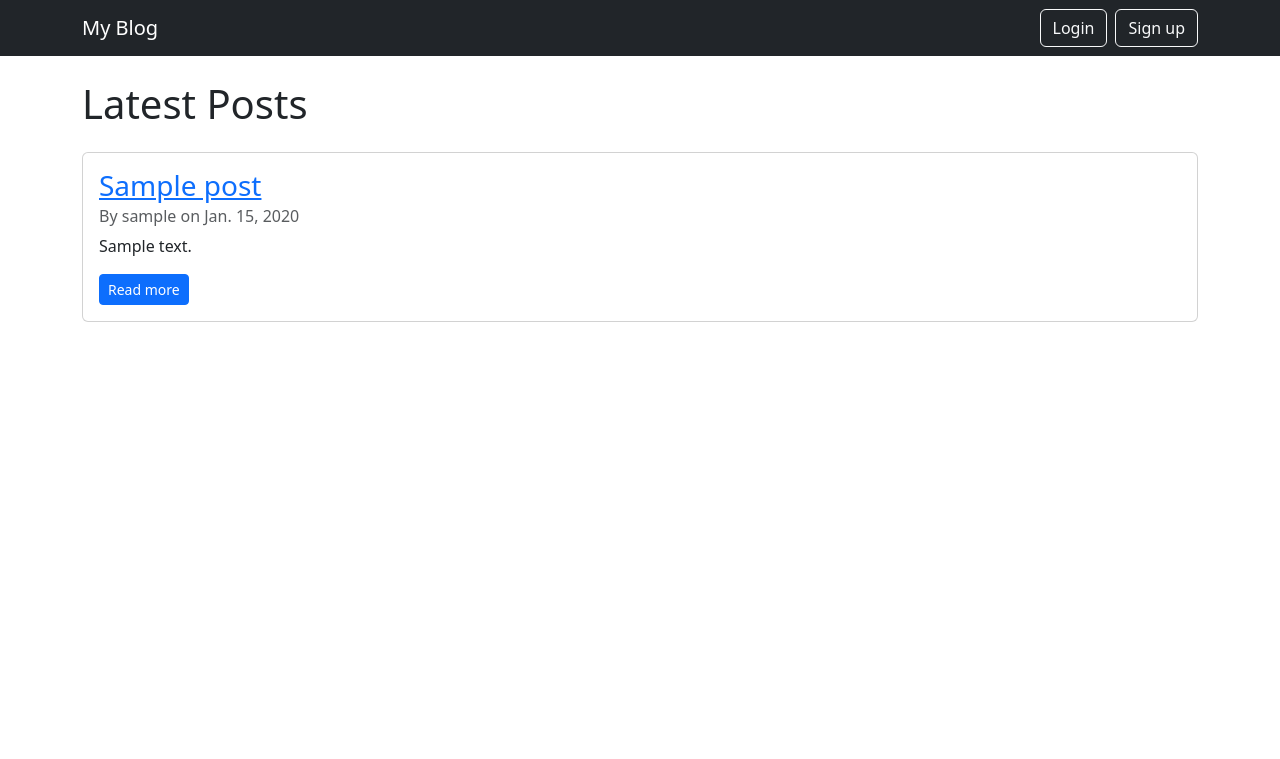
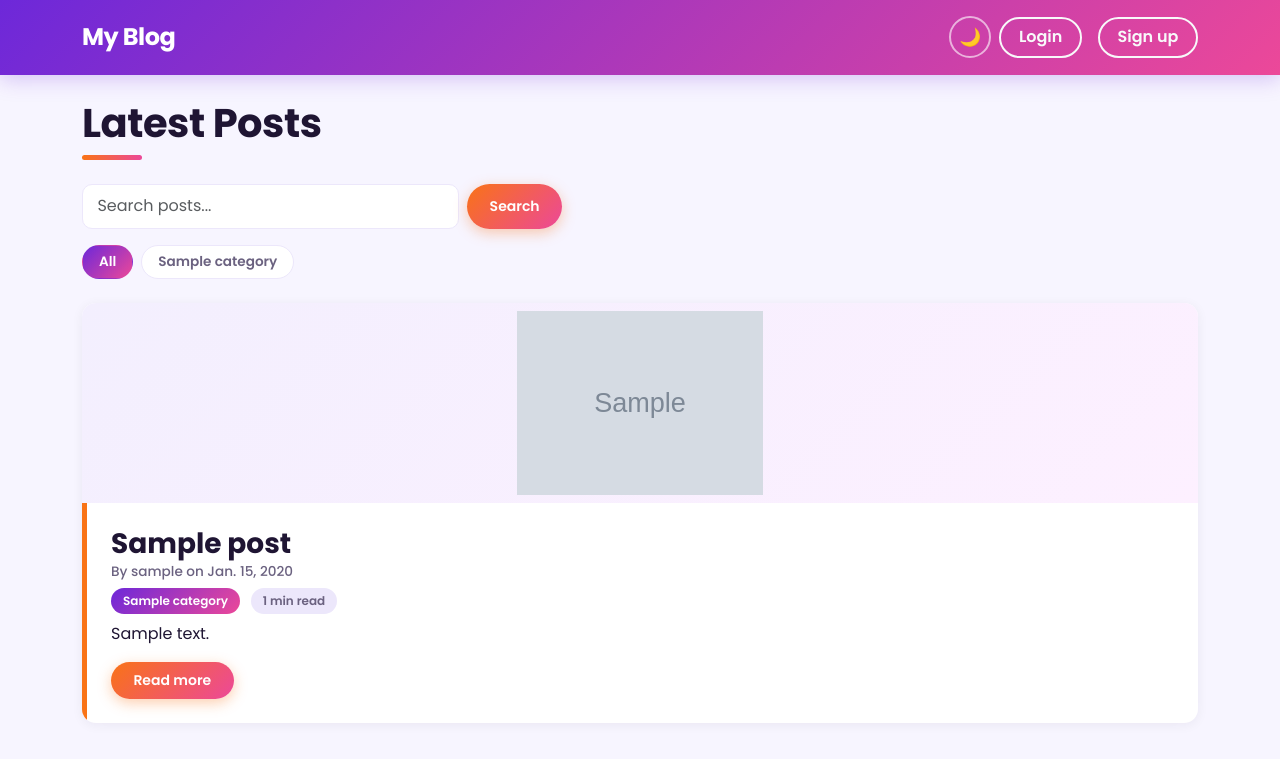
Before and after one commit to MugaiGreg/django-blog, a Django app: page / in a window 1280 px wide. Shown: the top 759 px of the page. Run offline with Django 5.2, Linux system fonts and the light colour scheme; tables that the repository leaves empty hold one stand-in row (values such as "Sample post"); grey boxes marked "Sample" are stand-in pictures.

Commit message:
updated blog templates and views

```diff
--- a/blogproject/blog/forms.py
+++ b/blogproject/blog/forms.py
@@ -6,9 +6,11 @@ from .models import Comment, Post
 class PostForm(forms.ModelForm):
     class Meta:
         model = Post
-        fields = ['title', 'content', 'published']
+        fields = ['title', 'category', 'image', 'content', 'published']
         widgets = {
             'title': forms.TextInput(attrs={'class': 'form-control'}),
+            'category': forms.Select(attrs={'class': 'form-select'}),
+            'image': forms.ClearableFileInput(attrs={'class': 'form-control'}),
             'content': forms.Textarea(attrs={'class': 'form-control', 'rows': 10}),
         }
 
--- /dev/null
+++ b/blogproject/blog/static/blog/style.css
@@ -0,0 +1,369 @@
+:root {
+  --primary: #6d28d9;      /* deep violet */
+  --primary-light: #8b5cf6;
+  --accent: #f97316;       /* bold orange */
+  --accent-light: #fb923c;
+  --pink: #ec4899;
+  --bg: #f7f5ff;
+  --card-bg: #ffffff;
+  --text: #1f1533;
+  --text-muted: #6b6280;
+  --border: #ece7fb;
+  --radius: 14px;
+}
+
+[data-theme="dark"] {
+  --bg: #14101f;
+  --card-bg: #1f1a30;
+  --text: #f1eefc;
+  --text-muted: #a99fc9;
+  --border: #332a4d;
+}
+
+body {
+  background: var(--bg);
+  color: var(--text);
+  font-family: 'Poppins', -apple-system, BlinkMacSystemFont, 'Segoe UI', sans-serif;
+  transition: background 0.2s ease, color 0.2s ease;
+}
+
+/* Theme toggle button */
+.theme-toggle {
+  border: 2px solid rgba(255,255,255,0.6);
+  background: transparent;
+  color: #fff;
+  border-radius: 999px;
+  width: 42px;
+  height: 42px;
+  font-size: 1.1rem;
+  display: inline-flex;
+  align-items: center;
+  justify-content: center;
+  cursor: pointer;
+  transition: all 0.15s ease;
+}
+
+.theme-toggle:hover {
+  background: #fff;
+  color: var(--primary);
+  transform: translateY(-1px);
+}
+
+/* Navbar */
+.navbar {
+  background: linear-gradient(135deg, var(--primary) 0%, var(--pink) 100%) !important;
+  box-shadow: 0 4px 20px rgba(109, 40, 217, 0.25);
+  padding-top: 0.9rem;
+  padding-bottom: 0.9rem;
+}
+
+.navbar-brand {
+  font-weight: 700;
+  font-size: 1.5rem;
+  letter-spacing: -0.5px;
+}
+
+.navbar .btn-outline-light {
+  border-radius: 999px;
+  border-width: 2px;
+  font-weight: 600;
+  padding: 0.4rem 1.1rem;
+  transition: all 0.15s ease;
+}
+
+.navbar .btn-outline-light:hover {
+  background: #fff;
+  color: var(--primary);
+  transform: translateY(-1px);
+}
+
+/* Buttons */
+.btn-primary {
+  background: linear-gradient(135deg, var(--accent) 0%, var(--pink) 100%);
+  border: none;
+  border-radius: 999px;
+  font-weight: 600;
+  padding: 0.5rem 1.4rem;
+  box-shadow: 0 4px 14px rgba(249, 115, 22, 0.35);
+  transition: transform 0.15s ease, box-shadow 0.15s ease;
+}
+
+.btn-primary:hover {
+  transform: translateY(-2px);
+  box-shadow: 0 6px 18px rgba(249, 115, 22, 0.45);
+  background: linear-gradient(135deg, var(--accent-light) 0%, var(--pink) 100%);
+}
+
+.btn-secondary {
+  border-radius: 999px;
+  font-weight: 600;
+  background: #efeaff;
+  border: none;
+  color: var(--primary);
+}
+
+.btn-secondary:hover {
+  background: #e0d5ff;
+  color: var(--primary);
+}
+
+.btn-danger {
+  border-radius: 999px;
+  font-weight: 600;
+}
+
+/* Post cards */
+.card {
+  border: none;
+  border-radius: var(--radius);
+  background: var(--card-bg);
+  color: var(--text);
+  box-shadow: 0 2px 12px rgba(31, 21, 51, 0.06);
+  transition: transform 0.18s ease, box-shadow 0.18s ease, background 0.2s ease;
+  overflow: hidden;
+}
+
+/* Empty states */
+.empty-state {
+  text-align: center;
+  padding: 3rem 1.5rem;
+  background: var(--card-bg);
+  border-radius: var(--radius);
+  color: var(--text-muted);
+}
+
+.empty-state .empty-icon {
+  font-size: 2.6rem;
+  display: block;
+  margin-bottom: 0.75rem;
+}
+
+.empty-state a {
+  color: var(--primary);
+  font-weight: 600;
+}
+
+.card:hover {
+  transform: translateY(-4px);
+  box-shadow: 0 10px 28px rgba(109, 40, 217, 0.14);
+}
+
+.card-body {
+  border-left: 5px solid var(--accent);
+  padding: 1.5rem;
+}
+
+.card-title a {
+  color: var(--text);
+  text-decoration: none;
+  font-weight: 700;
+}
+
+.card-title a:hover {
+  color: var(--primary);
+}
+
+.card-subtitle {
+  font-size: 0.85rem;
+  color: var(--text-muted) !important;
+}
+
+/* Headings */
+h1 {
+  font-weight: 700;
+  letter-spacing: -0.5px;
+}
+
+h1.mb-4 {
+  position: relative;
+  display: inline-block;
+}
+
+h1.mb-4::after {
+  content: '';
+  display: block;
+  width: 60px;
+  height: 5px;
+  border-radius: 4px;
+  background: linear-gradient(90deg, var(--accent), var(--pink));
+  margin-top: 8px;
+}
+
+/* Article detail */
+article h1 {
+  font-size: 2.2rem;
+}
+
+article p {
+  font-size: 1.08rem;
+  line-height: 1.75;
+}
+
+/* Comments */
+.border-bottom {
+  border-color: var(--border) !important;
+}
+
+/* Forms */
+.form-control, textarea.form-control {
+  border-radius: 10px;
+  border: 1.5px solid var(--border);
+  padding: 0.6rem 0.9rem;
+}
+
+.form-control:focus {
+  border-color: var(--primary-light);
+  box-shadow: 0 0 0 3px rgba(139, 92, 246, 0.15);
+}
+
+.form-check-input:checked {
+  background-color: var(--accent);
+  border-color: var(--accent);
+}
+
+/* Alerts */
+.alert-info {
+  background: #fdf0ff;
+  border: none;
+  border-left: 4px solid var(--pink);
+  border-radius: 10px;
+  color: var(--text);
+}
+
+/* Pagination */
+.pagination .page-link {
+  border: none;
+  color: var(--primary);
+  border-radius: 8px;
+  margin: 0 3px;
+  font-weight: 600;
+}
+
+.pagination .page-item.disabled .page-link {
+  background: transparent;
+  color: var(--text-muted);
+}
+
+.pagination .page-item .page-link:hover {
+  background: #efeaff;
+}
+
+/* Category & meta badges */
+.post-badge {
+  display: inline-block;
+  padding: 0.25rem 0.75rem;
+  border-radius: 999px;
+  font-size: 0.75rem;
+  font-weight: 600;
+  margin-right: 0.4rem;
+}
+
+.post-badge.category {
+  background: linear-gradient(135deg, var(--primary) 0%, var(--pink) 100%);
+  color: #fff;
+}
+
+.post-badge.reading-time {
+  background: var(--border);
+  color: var(--text-muted);
+}
+
+/* Search bar */
+.search-bar {
+  display: flex;
+  gap: 0.5rem;
+  max-width: 480px;
+}
+
+.search-bar .form-control {
+  background: var(--card-bg);
+  color: var(--text);
+}
+
+/* Category filter pills */
+.category-filters {
+  display: flex;
+  flex-wrap: wrap;
+  gap: 0.5rem;
+}
+
+.filter-pill {
+  display: inline-block;
+  padding: 0.35rem 1rem;
+  border-radius: 999px;
+  background: var(--card-bg);
+  color: var(--text-muted);
+  border: 1.5px solid var(--border);
+  font-size: 0.85rem;
+  font-weight: 600;
+  text-decoration: none;
+  transition: all 0.15s ease;
+}
+
+.filter-pill:hover {
+  border-color: var(--primary-light);
+  color: var(--primary);
+}
+
+.filter-pill.active {
+  background: linear-gradient(135deg, var(--primary) 0%, var(--pink) 100%);
+  border-color: transparent;
+  color: #fff;
+}
+
+/* Post images */
+.post-thumb {
+  width: 100%;
+  height: 200px;
+  object-fit: contain;
+  background: linear-gradient(135deg, #f3effe 0%, #fdf0ff 100%);
+  padding: 0.5rem 0;
+  display: block;
+}
+
+[data-theme="dark"] .post-thumb {
+  background: linear-gradient(135deg, #241c38 0%, #2b1e35 100%);
+}
+
+.post-banner {
+  width: 100%;
+  max-height: 420px;
+  object-fit: contain;
+  background: linear-gradient(135deg, #f3effe 0%, #fdf0ff 100%);
+  border-radius: var(--radius);
+  padding: 1rem 0;
+  display: block;
+}
+
+[data-theme="dark"] .post-banner {
+  background: linear-gradient(135deg, #241c38 0%, #2b1e35 100%);
+}
+
+.current-image {
+  max-width: 220px;
+  border-radius: 10px;
+  display: block;
+}
+
+/* Password visibility toggle */
+.password-wrapper {
+  position: relative;
+}
+
+.password-wrapper input[type="password"],
+.password-wrapper input[type="text"] {
+  padding-right: 2.75rem;
+}
+
+.password-toggle-btn {
+  position: absolute;
+  right: 0.6rem;
+  top: 50%;
+  transform: translateY(-50%);
+  background: none;
+  border: none;
+  font-size: 1rem;
+  cursor: pointer;
+  line-height: 1;
+  padding: 0.2rem;
+}
--- a/blogproject/blog/templates/blog/base.html
+++ b/blogproject/blog/templates/blog/base.html
@@ -4,13 +4,25 @@
     <meta charset="UTF-8">
     <meta name="viewport" content="width=device-width, initial-scale=1.0">
     <title>{% block title %}My Blog{% endblock %}</title>
+    {% load static %}
     <link rel="stylesheet" href="https://cdn.jsdelivr.net/npm/bootstrap@5.3.3/dist/css/bootstrap.min.css">
+    <link rel="preconnect" href="https://fonts.googleapis.com">
+    <link href="https://fonts.googleapis.com/css2?family=Poppins:wght@400;500;600;700&display=swap" rel="stylesheet">
+    <link rel="stylesheet" href="{% static 'blog/style.css' %}">
+    <script>
+        (function () {
+            if (localStorage.getItem('theme') === 'dark') {
+                document.documentElement.setAttribute('data-theme', 'dark');
+            }
+        })();
+    </script>
 </head>
 <body>
     <nav class="navbar navbar-expand-lg navbar-dark bg-dark mb-4">
         <div class="container">
             <a class="navbar-brand" href="{% url 'post_list' %}">My Blog</a>
-            <div class="d-flex">
+            <div class="d-flex align-items-center gap-2">
+                <button type="button" class="theme-toggle" id="themeToggle" title="Toggle dark mode">🌙</button>
                 {% if user.is_authenticated %}
                     <a class="btn btn-outline-light me-2" href="{% url 'post_create' %}">New Post</a>
                     <form method="post" action="{% url 'logout' %}" class="d-inline">
@@ -34,5 +46,53 @@
 
         {% block content %}{% endblock %}
     </div>
+
+    <script>
+        const themeToggle = document.getElementById('themeToggle');
+        const root = document.documentElement;
+
+        function updateIcon() {
+            themeToggle.textContent = root.getAttribute('data-theme') === 'dark' ? '☀️' : '🌙';
+        }
+        updateIcon();
+
+                themeToggle.addEventListener('click', function () {
+            if (root.getAttribute('data-theme') === 'dark') {
+                root.removeAttribute('data-theme');
+                localStorage.setItem('theme', 'light');
+            } else {
+                root.setAttribute('data-theme', 'dark');
+                localStorage.setItem('theme', 'dark');
+            }
+            updateIcon();
+        });
+
+        // Add a show/hide toggle to every password field on the page
+        document.querySelectorAll('input[type="password"]').forEach(function (input) {
+            const wrapper = document.createElement('div');
+            wrapper.className = 'password-wrapper';
+            input.parentNode.insertBefore(wrapper, input);
+            wrapper.appendChild(input);
+
+            const toggleBtn = document.createElement('button');
+            toggleBtn.type = 'button';
+            toggleBtn.className = 'password-toggle-btn';
+            toggleBtn.textContent = '👁️';
+            toggleBtn.setAttribute('aria-label', 'Show password');
+            wrapper.appendChild(toggleBtn);
+
+            toggleBtn.addEventListener('click', function () {
+                if (input.type === 'password') {
+                    input.type = 'text';
+                    toggleBtn.textContent = '🙈';
+                    toggleBtn.setAttribute('aria-label', 'Hide password');
+                } else {
+                    input.type = 'password';
+                    toggleBtn.textContent = '👁️';
+                    toggleBtn.setAttribute('aria-label', 'Show password');
+                }
+            });
+        });
+    </script>
 </body>
 </html>
--- a/blogproject/blog/templates/blog/post_list.html
+++ b/blogproject/blog/templates/blog/post_list.html
@@ -5,8 +5,25 @@
 {% block content %}
     <h1 class="mb-4">Latest Posts</h1>
 
+    <form method="get" class="search-bar mb-3">
+        <input type="text" name="q" value="{{ query }}" class="form-control" placeholder="Search posts...">
+        <button type="submit" class="btn btn-primary btn-sm">Search</button>
+    </form>
+
+    {% if categories %}
+        <div class="category-filters mb-4">
+            <a href="{% url 'post_list' %}" class="filter-pill {% if not active_category %}active{% endif %}">All</a>
+            {% for cat in categories %}
+                <a href="?category={{ cat.slug }}" class="filter-pill {% if active_category == cat.slug %}active{% endif %}">{{ cat.name }}</a>
+            {% endfor %}
+        </div>
+    {% endif %}
+
     {% for post in posts %}
-        <div class="card mb-3">
+               <div class="card mb-3">
+            {% if post.image %}
+                <img src="{{ post.image.url }}" alt="{{ post.title }}" class="post-thumb">
+            {% endif %}
             <div class="card-body">
                 <h3 class="card-title">
                     <a href="{% url 'post_detail' post.slug %}">{{ post.title }}</a>
@@ -14,23 +31,34 @@
                 <h6 class="card-subtitle mb-2 text-muted">
                     By {{ post.author.username }} on {{ post.created_at|date:"N j, Y" }}
                 </h6>
+                <div class="mb-2">
+                    {% if post.category %}<span class="post-badge category">{{ post.category.name }}</span>{% endif %}
+                    <span class="post-badge reading-time">{{ post.reading_time }} min read</span>
+                </div>
                 <p class="card-text">{{ post.content|truncatewords:40 }}</p>
                 <a href="{% url 'post_detail' post.slug %}" class="btn btn-primary btn-sm">Read more</a>
             </div>
         </div>
     {% empty %}
-        <p>No posts yet. {% if user.is_authenticated %}<a href="{% url 'post_create' %}">Write the first one!</a>{% endif %}</p>
+        <div class="empty-state">
+            <span class="empty-icon">📝</span>
+            {% if query or active_category %}
+                <p class="mb-0">No posts match your search or filter. <a href="{% url 'post_list' %}">Clear it</a>.</p>
+            {% else %}
+                <p class="mb-0">No posts yet. {% if user.is_authenticated %}<a href="{% url 'post_create' %}">Write the first one!</a>{% endif %}</p>
+            {% endif %}
+        </div>
     {% endfor %}
 
     {% if is_paginated %}
         <nav>
             <ul class="pagination">
                 {% if page_obj.has_previous %}
-                    <li class="page-item"><a class="page-link" href="?page={{ page_obj.previous_page_number }}">Previous</a></li>
+                    <li class="page-item"><a class="page-link" href="?page={{ page_obj.previous_page_number }}{% if query %}&q={{ query }}{% endif %}{% if active_category %}&category={{ active_category }}{% endif %}">Previous</a></li>
                 {% endif %}
                 <li class="page-item disabled"><span class="page-link">Page {{ page_obj.number }} of {{ page_obj.paginator.num_pages }}</span></li>
                 {% if page_obj.has_next %}
-                    <li class="page-item"><a class="page-link" href="?page={{ page_obj.next_page_number }}">Next</a></li>
+                    <li class="page-item"><a class="page-link" href="?page={{ page_obj.next_page_number }}{% if query %}&q={{ query }}{% endif %}{% if active_category %}&category={{ active_category }}{% endif %}">Next</a></li>
                 {% endif %}
             </ul>
         </nav>
--- a/blogproject/blog/views.py
+++ b/blogproject/blog/views.py
@@ -2,6 +2,7 @@ from django.contrib import messages
 from django.contrib.auth.decorators import login_required
 from django.contrib.auth.forms import UserCreationForm
 from django.contrib.auth.mixins import LoginRequiredMixin, UserPassesTestMixin
+from django.db.models import Q
 from django.shortcuts import get_object_or_404, redirect, render
 from django.urls import reverse_lazy
 from django.views.generic import (
@@ -13,7 +14,7 @@ from django.views.generic import (
 )
 
 from .forms import CommentForm, PostForm
-from .models import Post
+from .models import Category, Post
 
 
 class PostListView(ListView):
@@ -23,7 +24,26 @@ class PostListView(ListView):
     paginate_by = 5
 
     def get_queryset(self):
-        return Post.objects.filter(published=True)
+        queryset = Post.objects.filter(published=True)
+
+        query = self.request.GET.get('q', '').strip()
+        if query:
+            queryset = queryset.filter(
+                Q(title__icontains=query) | Q(content__icontains=query)
+            )
+
+        category_slug = self.request.GET.get('category', '').strip()
+        if category_slug:
+            queryset = queryset.filter(category__slug=category_slug)
+
+        return queryset
+
+    def get_context_data(self, **kwargs):
+        context = super().get_context_data(**kwargs)
+        context['categories'] = Category.objects.all()
+        context['query'] = self.request.GET.get('q', '')
+        context['active_category'] = self.request.GET.get('category', '')
+        return context
 
 
 class PostDetailView(DetailView):
--- a/blogproject/blogproject/settings.py
+++ b/blogproject/blogproject/settings.py
@@ -82,6 +82,9 @@ USE_TZ = True
 
 STATIC_URL = 'static/'
 
+MEDIA_URL = 'media/'
+MEDIA_ROOT = BASE_DIR / 'media'
+
 DEFAULT_AUTO_FIELD = 'django.db.models.BigAutoField'
 
 # Redirect target after login/logout
--- a/blogproject/blogproject/urls.py
+++ b/blogproject/blogproject/urls.py
@@ -1,3 +1,5 @@
+from django.conf import settings
+from django.conf.urls.static import static
 from django.contrib import admin
 from django.urls import path, include
 
@@ -6,3 +8,6 @@ urlpatterns = [
     path('accounts/', include('django.contrib.auth.urls')),
     path('', include('blog.urls')),
 ]
+
+if settings.DEBUG:
+    urlpatterns += static(settings.MEDIA_URL, document_root=settings.MEDIA_ROOT)
--- a/blogproject/requirements.txt
+++ b/blogproject/requirements.txt
@@ -1 +1,2 @@
 Django>=5.0,<6.0
+Pillow>=10.0
```
Also changed, not shown: blogproject/blog/admin.py (+9 -3 lines), blogproject/blog/models.py (+30 -0 lines), blogproject/blog/templates/blog/post_detail.html (+14 -4 lines), blogproject/blog/templates/blog/post_form.html (+12 -1 lines), blogproject/blog/templates/registration/login.html (+8 -3 lines), blogproject/blog/migrations/0002_category_post_category.py (added), blogproject/blog/migrations/0003_post_image.py (added).
